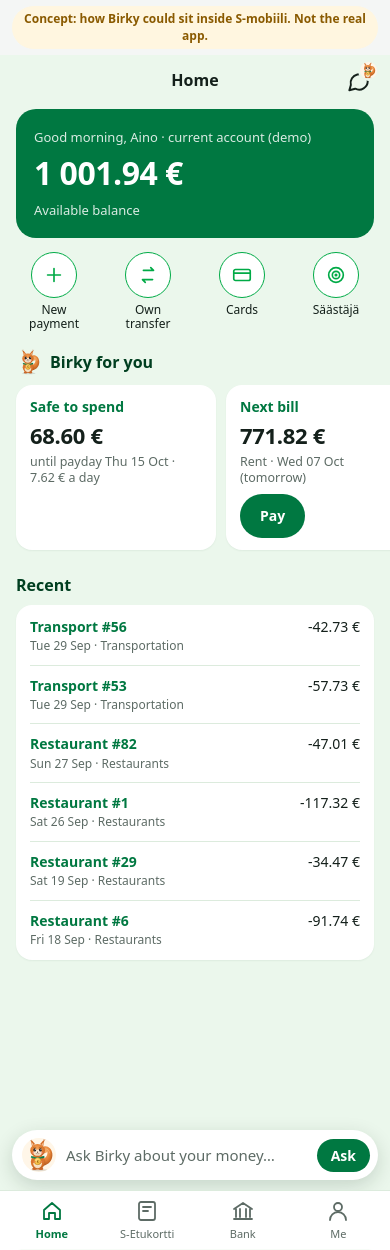
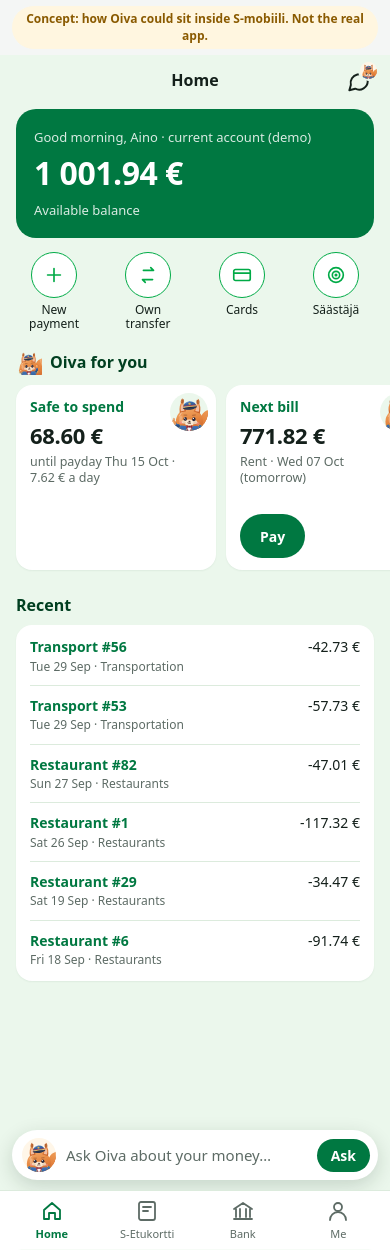
Before and after one commit to bristiana/spankki-wa, a FastAPI app: page /mobile-demo in a window 390 px wide. Run offline with FastAPI, Linux system fonts and the light colour scheme.

Commit message:
S-mobiili concept: the vault-keeper squirrel instead of Birky
Inside S-mobiili (/mobile-demo and the chat embedded there) the coach is now
the squirrel from design/mascot, not Birky:
- app/static/oiva/: 8 head-only avatars (red fur) from design/mascot/avatar/red.
- /mobile-demo: the squirrel on the help bubble, the Ask bar, the sheet and the
  "for you" heading, and a mood on each card (safe to spend, caution on the
  next bill, teaching on the baskets, spent on regular payments, saving on a
  goal).
- /chat?embed=1: the squirrel's avatar, greeting, typing line and labels.
  Birky's own site (/chat, /app, landing) and WhatsApp keep Birky.
- The name is not final (Oiva Orava, Pähkinä or Eino): it is one setting,
  templates.env.globals["sm_coach"] in app/main.py, "Oiva" for now.
- The AI's own instructions still say Birky, so a reply could call itself
  Birky if asked its name; not changed here.

Tests: the concept page and embedded chat use the squirrel's name and avatars,
Birky's chat keeps Birky. 533 passed.

Co-Authored-By: Claude Opus 5.5 <noreply@anthropic.com>

```diff
--- a/app/main.py
+++ b/app/main.py
@@ -168,6 +168,9 @@ def money_nb(x: float) -> str:
 
 
 templates.env.filters["nb"] = nb
+# The squirrel shown inside S-mobiili (the /mobile-demo concept and the chat embedded there). The name is not final
+# (Oiva Orava, Pähkinä or Eino): change it here. Avatars: app/static/oiva/<mood>.svg, from design/mascot/avatar/red.
+templates.env.globals["sm_coach"] = "Oiva"
 
 
 def connected(phone: str) -> bool:
--- a/app/templates/mobile_demo.html
+++ b/app/templates/mobile_demo.html
@@ -1,5 +1,5 @@
 {% extends "base.html" %}
-{% block title %}Birky in a banking app · concept{% endblock %}
+{% block title %}{{ sm_coach }} in a banking app · concept{% endblock %}
 {% block head %}
 <style>
   .concept{max-width:980px;margin:16px auto 0;padding:0 16px;text-align:center}
@@ -40,7 +40,9 @@
   .kcard{flex:none;width:200px;min-height:132px;scroll-snap-align:start;text-align:left;font:inherit;color:inherit;cursor:pointer;
          background:var(--sm-card);border:0;border-radius:16px;padding:12px 14px;display:flex;flex-direction:column;gap:2px;box-shadow:0 1px 2px rgba(0,60,30,.06)}
   .kcard:hover{box-shadow:0 0 0 2px var(--sm)}
-  .kcard .t{font-size:14px;font-weight:650;color:var(--sm-text)}
+  .kcard{position:relative}
+  .kcard .mood{position:absolute;right:8px;top:8px;width:38px;height:38px;border-radius:50%;background:var(--sm-bg)}
+  .kcard .t{font-size:14px;font-weight:650;color:var(--sm-text);padding-right:42px}
   .kcard .v{font-size:22px;font-weight:700;letter-spacing:-.3px}
   .kcard .s{font-size:12.5px;color:var(--sm-muted);line-height:1.35}
   .kcard .pay{margin-top:auto;align-self:flex-start;border:0;border-radius:99px;background:var(--sm-text);color:var(--sm-on);font:600 14px system-ui;min-height:44px;padding:0 20px;cursor:pointer}
@@ -91,13 +93,13 @@
 </style>
 {% endblock %}
 {% block body %}
-<div class="concept"><b>Concept: how Birky could sit inside S-mobiili. Not the real app.</b></div>
+<div class="concept"><b>Concept: how {{ sm_coach }} could sit inside S-mobiili. Not the real app.</b></div>
 <div class="stage">
   <div class="phone" id="phone">
     <div class="status"><span>9:41</span><i></i><span>5G ▮</span></div>
     <div class="top">
       <span></span><b>Home</b>
-      <button class="help" id="help" aria-label="Ask Birky"><svg viewBox="0 0 24 24" fill="none" stroke="currentColor" stroke-width="1.8" stroke-linecap="round" stroke-linejoin="round"><path d="M21 12a8 8 0 0 1-11.6 7.1L4 20.5l1.4-4.9A8 8 0 1 1 21 12z"/></svg><img src="/static/birky.svg" alt=""></button>
+      <button class="help" id="help" aria-label="Ask {{ sm_coach }}"><svg viewBox="0 0 24 24" fill="none" stroke="currentColor" stroke-width="1.8" stroke-linecap="round" stroke-linejoin="round"><path d="M21 12a8 8 0 0 1-11.6 7.1L4 20.5l1.4-4.9A8 8 0 1 1 21 12z"/></svg><img src="/static/oiva/idle.svg" alt=""></button>
     </div>
     <div class="screen">
       <div class="acct"><small>Good morning, {{ name }} · current account (demo)</small><div class="big">{{ money(balance) }}</div><small>Available balance</small></div>
@@ -107,7 +109,7 @@
         <span><i><svg viewBox="0 0 24 24" fill="none" stroke="currentColor" stroke-width="1.8" stroke-linecap="round" stroke-linejoin="round"><rect x="3" y="6" width="18" height="12" rx="2"/><path d="M3 10h18"/></svg></i>Cards</span>
         <span><i><svg viewBox="0 0 24 24" fill="none" stroke="currentColor" stroke-width="1.8" stroke-linecap="round" stroke-linejoin="round"><circle cx="12" cy="12" r="8"/><circle cx="12" cy="12" r="4"/><circle cx="12" cy="12" r=".8" fill="currentColor"/></svg></i>Säästäjä</span>
       </div>
-      <h2><img src="/static/birky.svg" alt="">Birky for you</h2>
+      <h2><img src="/static/oiva/teaching.svg" alt="">{{ sm_coach }} for you</h2>
       <div class="cards" id="cards" aria-live="polite"><div class="kcard"><span class="t">Loading…</span></div></div>
       <h2>Recent</h2>
       <div class="tx">
@@ -116,7 +118,7 @@
         {% endfor %}
       </div>
     </div>
-    <button class="ask" id="ask"><img src="/static/birky.svg" alt=""><span>Ask Birky about your money…</span><b>Ask</b></button>
+    <button class="ask" id="ask"><img src="/static/oiva/idle.svg" alt=""><span>Ask {{ sm_coach }} about your money…</span><b>Ask</b></button>
     <div class="tabs" aria-hidden="true">
       <span class="on"><svg viewBox="0 0 24 24" fill="none" stroke="currentColor" stroke-width="1.8" stroke-linecap="round" stroke-linejoin="round"><path d="M4 11l8-7 8 7v9h-5v-6H9v6H4z"/></svg>Home</span>
       <span><svg viewBox="0 0 24 24" fill="none" stroke="currentColor" stroke-width="1.8" stroke-linecap="round" stroke-linejoin="round"><rect x="4" y="3" width="16" height="18" rx="2"/><path d="M8 8h8M8 12h5"/></svg>S-Etukortti</span>
@@ -124,15 +126,16 @@
       <span><svg viewBox="0 0 24 24" fill="none" stroke="currentColor" stroke-width="1.8" stroke-linecap="round" stroke-linejoin="round"><circle cx="12" cy="8" r="4"/><path d="M4 21a8 8 0 0 1 16 0"/></svg>Me</span>
     </div>
     <div class="scrim" id="scrim"></div>
-    <div class="sheet" role="dialog" aria-modal="true" aria-label="Birky chat">
-      <div class="grab"><b><img src="/static/birky.svg" alt="">Birky</b><button id="close" aria-label="Close">×</button></div>
-      <iframe id="chat" title="Birky chat"></iframe>
+    <div class="sheet" role="dialog" aria-modal="true" aria-label="{{ sm_coach }} chat">
+      <div class="grab"><b><img src="/static/oiva/idle.svg" alt="">{{ sm_coach }}</b><button id="close" aria-label="Close">×</button></div>
+      <iframe id="chat" title="{{ sm_coach }} chat"></iframe>
     </div>
   </div>
   <div class="notes">
-    <b>Native cards</b>The row of Birky cards is drawn from <code>/api/widgets</code>: engine numbers, no AI call, cacheable.
+    <b>Native cards</b>The row of {{ sm_coach }}'s cards is drawn from <code>/api/widgets</code>: engine numbers, no AI call, cacheable.
     <b>Deep links</b>Tapping a card opens the chat with its question: <code>/chat?q=…</code>
     <b>Embedded chat</b>The sheet is the same web chat in a WebView: <code>/chat?embed=1</code>. It opens from the Ask bar or from the help bubble in the top-right corner, where S-mobiili already has one.
+    <b>The squirrel</b>Inside S-mobiili the coach is the vault-keeper squirrel, {{ sm_coach }}, with a mood on each card. Birky's own site and WhatsApp keep Birky for now.
     <b>S-mobiili look</b>Mint background, white rows with green titles and the four tabs (Home, S-Etukortti, Bank, Me), after the app&#39;s public App Store screenshots.
     <b>One coach</b>The same backend answers on WhatsApp. <a href="https://github.com/bristiana/spankki-wa/blob/main/docs/integration.md">Integration notes</a>
   </div>
@@ -154,6 +157,8 @@ document.getElementById("close").onclick = closeSheet;
 document.getElementById("scrim").onclick = closeSheet;
 document.addEventListener("keydown", e => { if (e.key === "Escape") closeSheet(); });
 
+// the squirrel's mood on each card (app/static/oiva/<mood>.svg)
+const MOOD = {safe_to_spend: "safe_to_spend", next_bill: "caution", baskets: "teaching", regular_payments: "spent", goal: "saving"};
 function extra(w) {
   if (w.id === "baskets")
     return '<div class="stack">' + w.baskets.map((b, i) => '<i class="c' + i + '" style="width:' + b.share_pct + '%"></i>').join("") + "</div>"
@@ -168,7 +173,8 @@ fetch("/api/widgets").then(r => r.json()).then(j => {
   for (const w of j.widgets) {
     const c = document.createElement("div");
     c.className = "kcard"; c.tabIndex = 0; c.setAttribute("role", "button");
-    c.innerHTML = '<span class="t">' + esc(w.title) + '</span><span class="v">' + esc(w.value) + "</span>"
+    c.innerHTML = '<img class="mood" src="/static/oiva/' + (MOOD[w.id] || "idle") + '.svg" alt="">'
+      + '<span class="t">' + esc(w.title) + '</span><span class="v">' + esc(w.value) + "</span>"
       + (w.id === "baskets" ? "" : '<span class="s">' + esc(w.subtitle) + "</span>") + extra(w);
     for (const a of w.actions || []) {
       const b = document.createElement("button");
@@ -180,6 +186,6 @@ fetch("/api/widgets").then(r => r.json()).then(j => {
     c.onkeydown = e => { if (e.key === "Enter") openSheet(w.deep_link); };
     box.appendChild(c);
   }
-}).catch(() => { document.getElementById("cards").innerHTML = '<div class="kcard"><span class="t">Birky\'s cards could not load</span><span class="s">Tap Ask below to chat instead.</span></div>'; });
+}).catch(() => { document.getElementById("cards").innerHTML = '<div class="kcard"><span class="t">{{ sm_coach }}\'s cards could not load</span><span class="s">Tap Ask below to chat instead.</span></div>'; });
 </script>
 {% endblock %}
```
Also changed, not shown: app/templates/chat.html (+6 -4 lines), tests/test_smobiili.py (+5 -1 lines), tests/test_ux.py (+4 -1 lines), app/static/oiva/caution.svg (added), app/static/oiva/idle.svg (added), app/static/oiva/learned.svg (added), app/static/oiva/safe_to_spend.svg (added), app/static/oiva/saving.svg (added), app/static/oiva/spent.svg (added), app/static/oiva/teaching.svg (added), app/static/oiva/thinking.svg (added).
